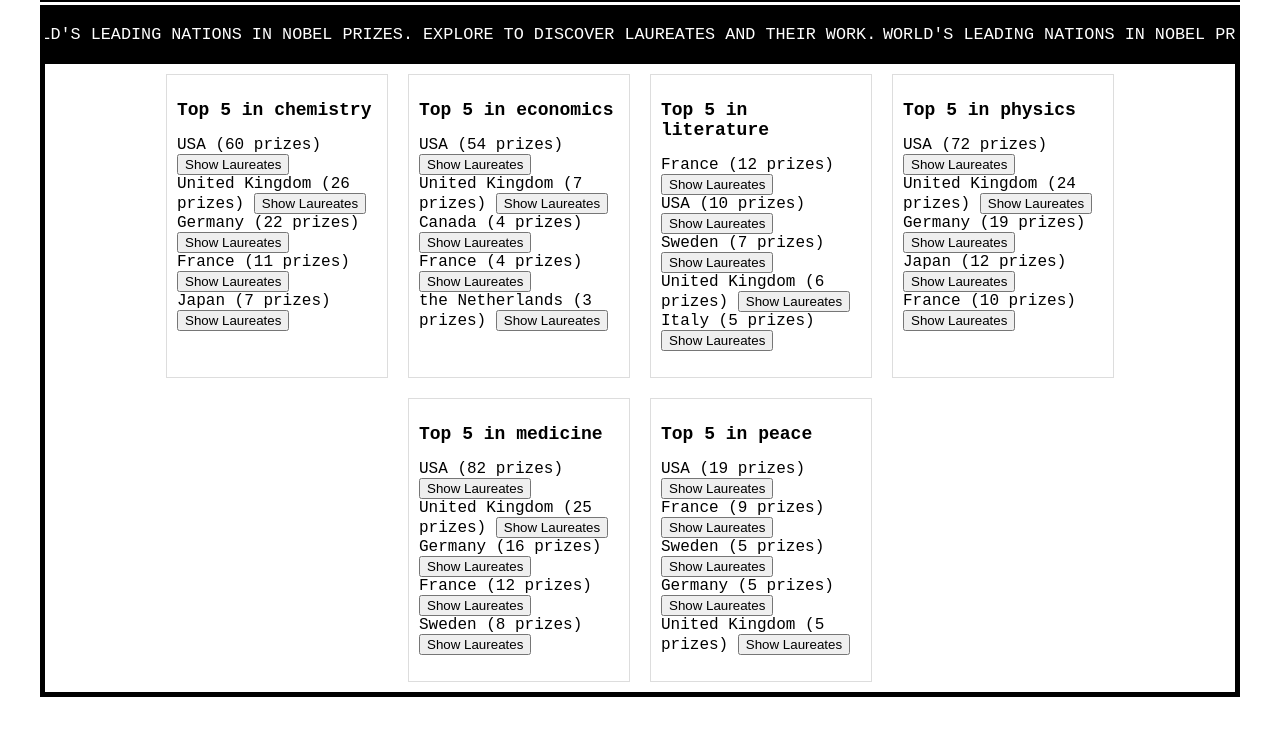
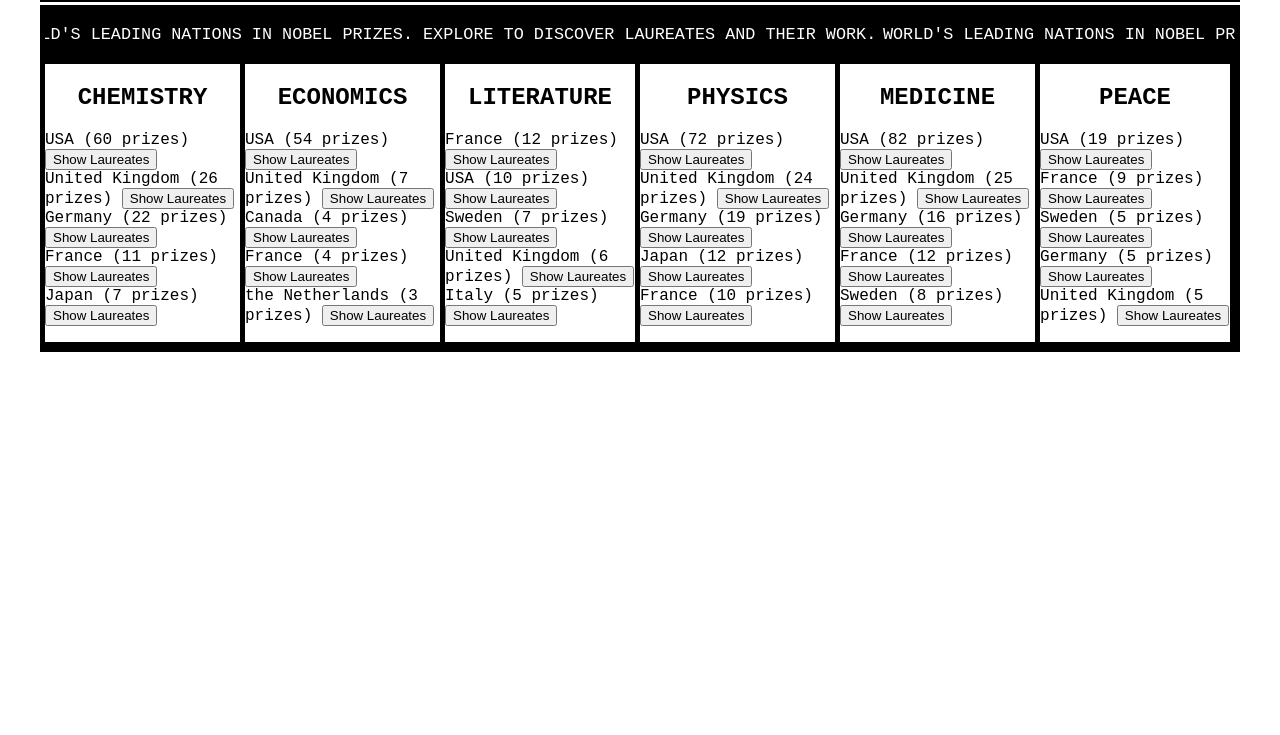
Before and after one commit to tinobragaa/COMP30680, a plain HTML site: page projects/css_js_jason/Laureates.html in a window 1280 px wide. Shown: the part 143-878 px from the top of the page. After the commit the page ends 800 px from the top, so only its background shows below. Drawn offline with Linux system fonts and the light colour scheme; a web font is replaced by a local one.

Commit message:
Add: added initial style for prix=ze-cetegory div

```diff
--- a/projects/css_js_jason/script.js
+++ b/projects/css_js_jason/script.js
@@ -68,7 +68,7 @@ function showPrizes(prizes1, laureates1) {
         categoryDiv.classList.add('prize-category');
 
         const categoryTitle = document.createElement('h2');
-        categoryTitle.textContent = `Top 5 in ${category}`;
+        categoryTitle.textContent = `${category}`;
         categoryDiv.appendChild(categoryTitle);
 
         const countryList = document.createElement('ul');
--- a/projects/css_js_jason/style.css
+++ b/projects/css_js_jason/style.css
@@ -3,6 +3,14 @@
 body{
     font-family: "Kode Mono", monospace;
     margin: 0 40px 40px;
+}
+
+.spacer {
+    width: calc(100% - 80px);
+    background-color: #fff;
+    position: fixed;
+    top: 0;
+    height: 40px;
 }
 
 .content-container {
@@ -28,14 +36,6 @@ h1 {
     background-color: #fff;
     width: calc(100% - 90px);
     z-index: 5;
-}
-
-.spacer {
-    width: calc(100% - 80px);
-    background-color: #fff;
-    position: fixed;
-    top: 0;
-    height: 40px;
 }
 
 .title-box, .marquee-box {
@@ -77,23 +77,18 @@ h1 {
     font-weight: 100;
 }
 
-#content, #content2, #contect3 {
+#content {
     display:flex;
-    flex-wrap: wrap;
-    justify-content:center;
+    border-bottom: 5px solid #000;
 }
 
 .prize-category {
-    margin: 10px;
-    padding: 10px;
-    border: 1px solid #ddd;
-    width: 200px;
-
+    border-right: 5px solid #000;
 }
 
 .prize-category h2 {
-    font-size: 18px;
-    margin-bottom: 10px;
+    text-align: center;
+    text-transform: uppercase;
 }
 
 .prize-category ul{
```
